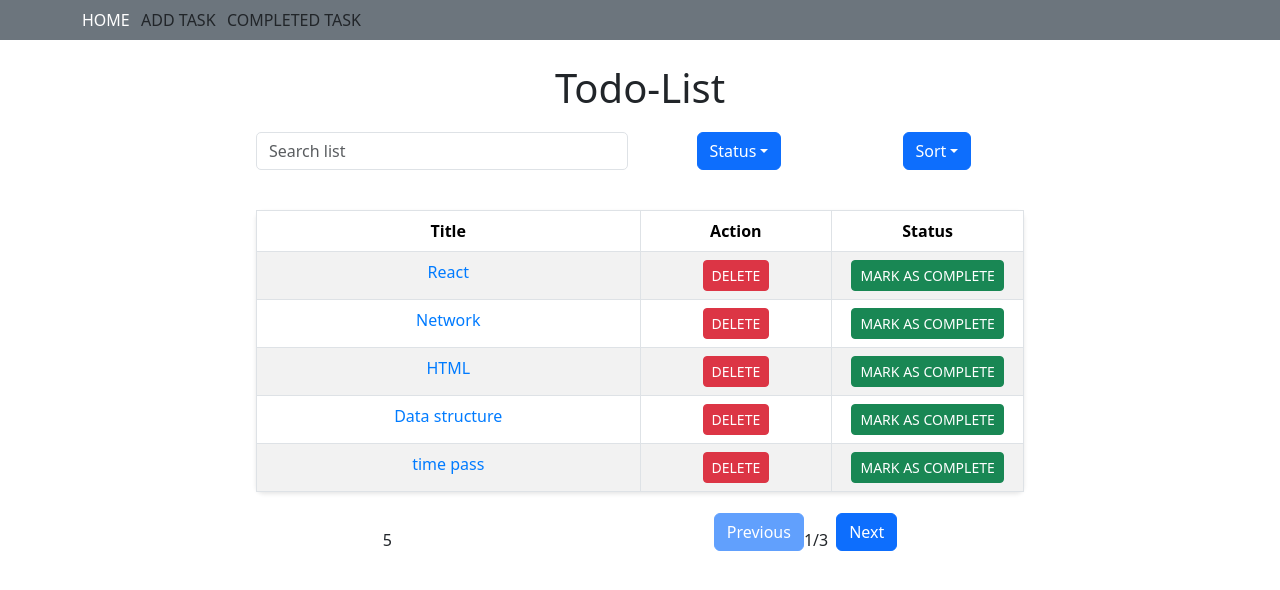
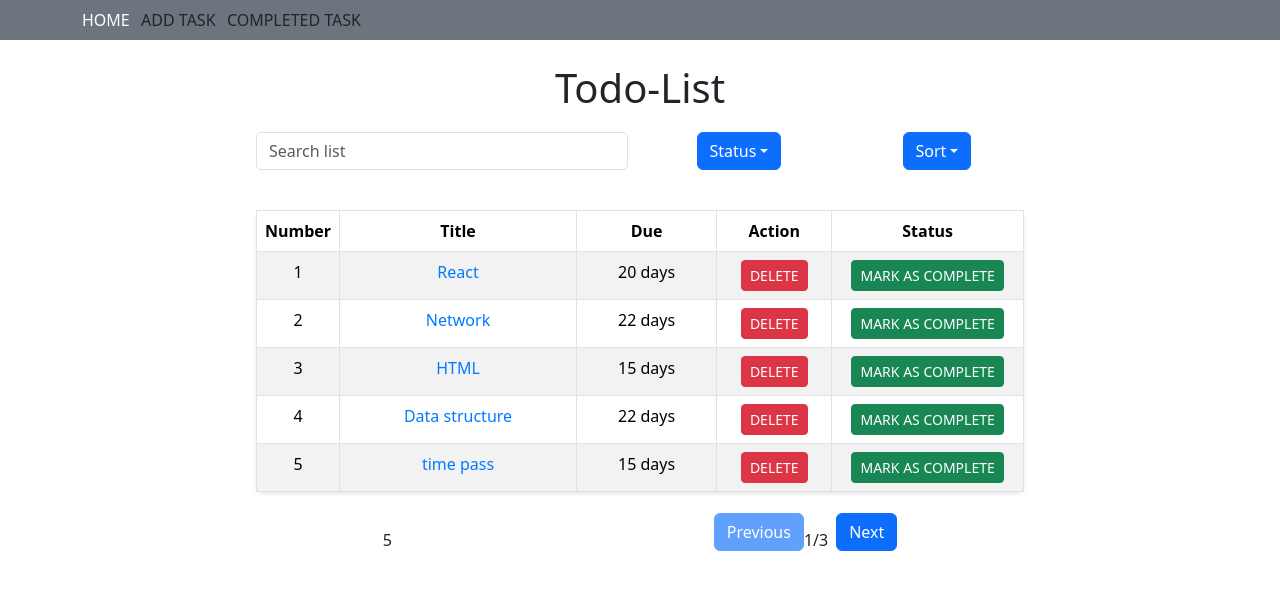
Before and after one commit to saniyaa7/react_training, a React (Create React App) app: page / in a window 1280 px wide. Shown: the top 590 px of the page. Built offline with nearby package versions, Linux system fonts and the light colour scheme; data requests are answered from the project's data file.

Commit message:
add Due column

```diff
--- a/src/shareable_component/TodoTable.tsx
+++ b/src/shareable_component/TodoTable.tsx
@@ -105,24 +105,28 @@ function TodoTable({ showButton, completeTask }: TodoTableProps) {
     <Table striped bordered hover className="todo-table text-center">
       <thead>
         <tr>
+          <th>Number</th>
           <th>Title</th>
+          <th>Due</th>
           {showButton && (
             <>
-              <th style={{ width: "25%" }}>Action</th>
+              <th style={{ width: "15%" }}>Action</th>
               <th style={{ width: "25%" }}>Status</th>
             </>
           )}
         </tr>
       </thead>
       <tbody>
-        {serachFilter.map((todo) => (
+        {serachFilter.map((todo, index) => (
           <tr key={todo.id}>
             <>
+              <td style={{ width: "5%" }}>{index + 1}</td>
               <td>
                 <Link to={`/todo-add/${todo.id}`} className="todo-link">
                   {todo.title}
                 </Link>
               </td>
+              <td>{calculateDueTimeRemaining(todo.dueDate)}</td>
               {showButton && (
                 <>
                   <td>
@@ -156,6 +160,31 @@ function TodoTable({ showButton, completeTask }: TodoTableProps) {
       </tbody>
     </Table>
   );
+  const calculateDueTimeRemaining = (dueDate: string): string => {
+    const currentDate = new Date();
+    const dueDateObj = new Date(dueDate);
+    const timeDiff = dueDateObj.getTime() - currentDate.getTime();
+
+    if (timeDiff < 0) {
+        return "Expired";
+    }
+
+    const secondsDiff = Math.floor(timeDiff / 1000);
+    const minutesDiff = Math.floor(secondsDiff / 60);
+    const hoursDiff = Math.floor(minutesDiff / 60);
+    const daysDiff = Math.floor(hoursDiff / 24);
+
+    if (daysDiff > 0) {
+        return `${daysDiff} day${daysDiff !== 1 ? 's' : ''} `;
+    } else if (hoursDiff > 0) {
+        return `${hoursDiff} hour${hoursDiff !== 1 ? 's' : ''} `;
+    } else if (minutesDiff > 0) {
+        return `${minutesDiff} minute${minutesDiff !== 1 ? 's' : ''} `;
+    } else {
+        return `${secondsDiff} second${secondsDiff !== 1 ? 's' : ''} `;
+    }
+};
+
   const handleStatus = (status: string) => {
     setStatus(status);
     // displayData(status) //no need to write displayData here
```
